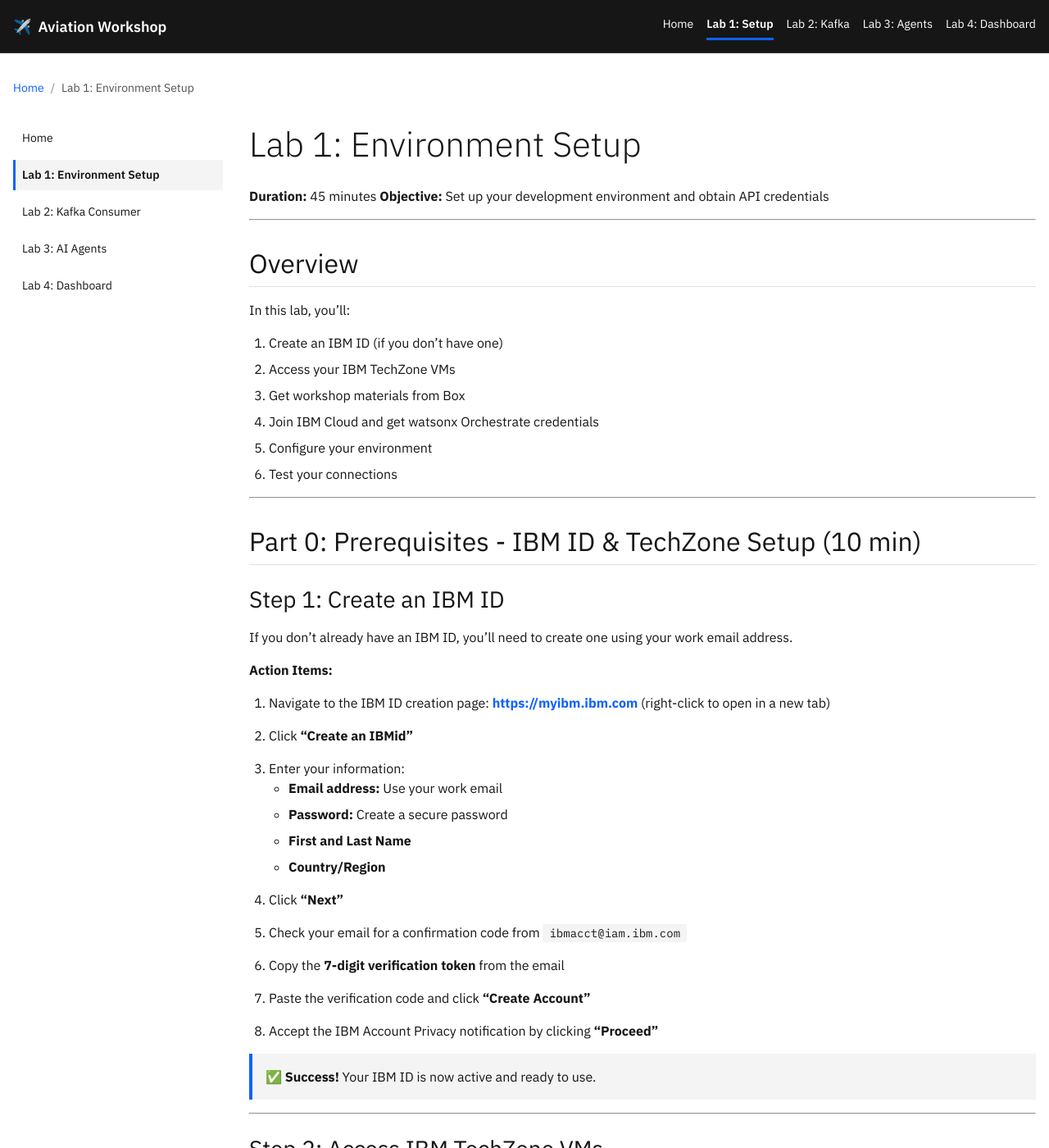
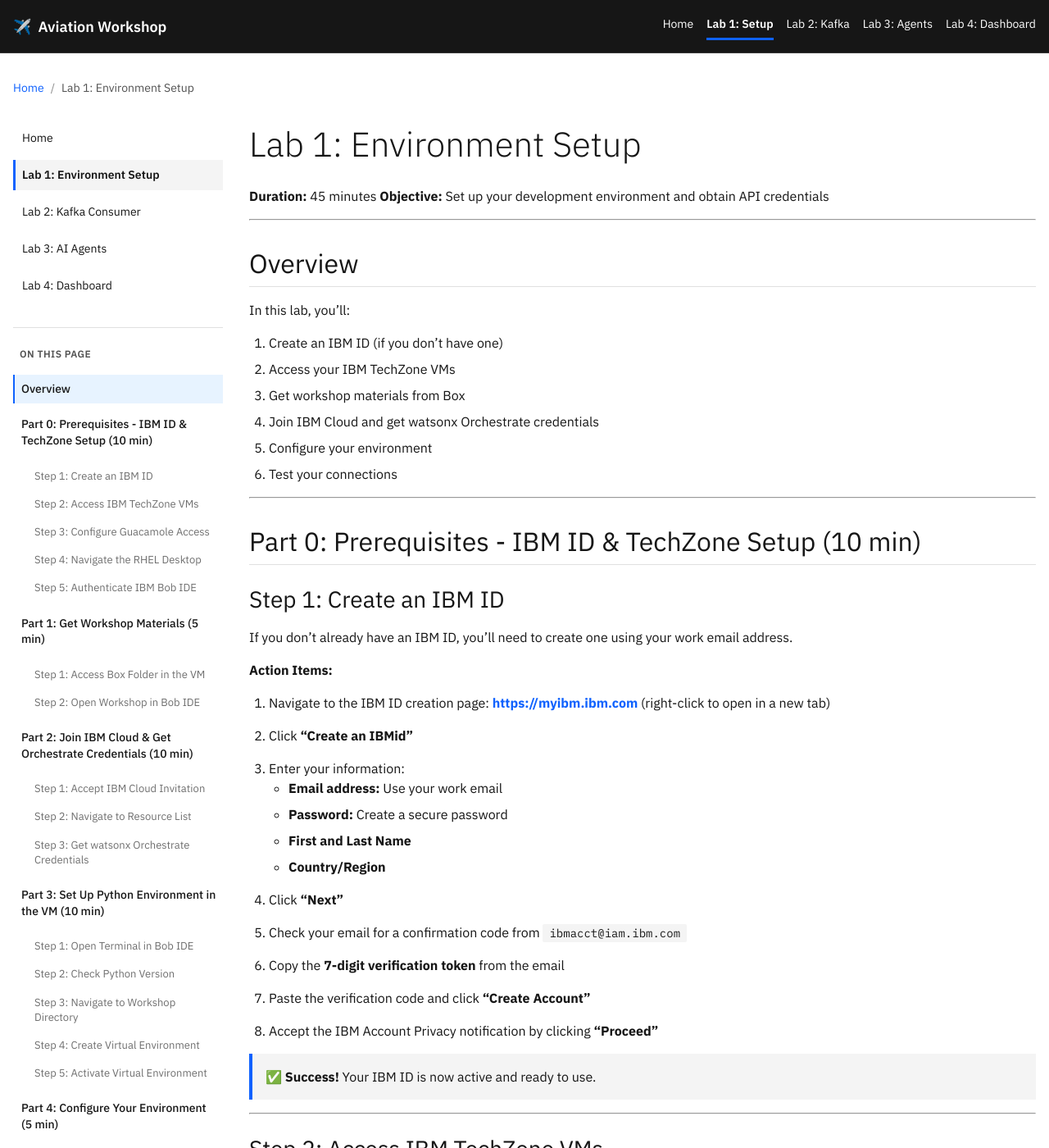
Before and after one commit to joshshiman/aviation-workshop, a Jekyll site: the page built from labs/lab-1-setup/README.md, in a window 1280 px wide and 1400 px high. Shown: the whole window at 82% size. Built offline with Jekyll 4.4.1, drawn with Linux system fonts in a browser that asks for light colours; our own code applies the rules of GitHub Pages for plain Markdown files; some of the changed text lies outside the part shown.

```diff
--- a/_layouts/carbon.html
+++ b/_layouts/carbon.html
@@ -63,6 +63,18 @@
             <li><a href="{{ '/labs/lab-4-dashboard/' | relative_url }}" {% if page.url contains 'lab-4-dashboard' %}class="active"{% endif %}>Lab 4: Dashboard</a></li>
           </ul>
         </nav>
+
+        <!-- On This Page Navigation (for lab pages) -->
+        {% if page.url contains '/labs/' %}
+        <div class="cds-sidebar-toc">
+          <h4 class="cds-sidebar-toc-title">On This Page</h4>
+          <nav aria-label="Table of contents">
+            <ul class="cds-sidebar-toc-nav" id="toc-nav">
+              <!-- Will be populated by JavaScript -->
+            </ul>
+          </nav>
+        </div>
+        {% endif %}
       </aside>
 
       <!-- Main Article -->
@@ -82,5 +94,107 @@
     </p>
     <p>Built with IBM Carbon Design System</p>
   </footer>
+
+  <!-- Table of Contents Generator -->
+  {% if page.url contains '/labs/' %}
+  <script>
+    document.addEventListener('DOMContentLoaded', function() {
+      const article = document.querySelector('article');
+      const tocNav = document.getElementById('toc-nav');
+
+      if (!article || !tocNav) return;
+
+      // Get all h2 and h3 headings from the article
+      const headings = article.querySelectorAll('h2, h3');
+
+      if (headings.length === 0) return;
+
+      // Generate IDs for headings that don't have them
+      headings.forEach((heading, index) => {
+        if (!heading.id) {
+          const text = heading.textContent.trim();
+          const id = text.toLowerCase()
+            .replace(/[^\w\s-]/g, '')
+            .replace(/\s+/g, '-')
+            .replace(/^-+|-+$/g, '');
+          heading.id = id || `heading-${index}`;
+        }
+      });
+
+      // Build the TOC
+      let currentH2Item = null;
+
+      headings.forEach(heading => {
+        const level = heading.tagName.toLowerCase();
+        const text = heading.textContent.trim();
+        const id = heading.id;
+
+        const li = document.createElement('li');
+        const a = document.createElement('a');
+        a.href = `#${id}`;
+        a.textContent = text;
+
+        if (level === 'h2') {
+          li.className = 'toc-h2';
+          li.appendChild(a);
+          tocNav.appendChild(li);
+          currentH2Item = li;
+        } else if (level === 'h3' && currentH2Item) {
+          li.className = 'toc-h3';
+          li.appendChild(a);
+
+          // Create nested ul if it doesn't exist
+          let subList = currentH2Item.querySelector('ul');
+          if (!subList) {
+            subList = document.createElement('ul');
+            subList.className = 'toc-sublist';
+            currentH2Item.appendChild(subList);
+          }
+          subList.appendChild(li);
+        }
+      });
+
+      // Highlight active section on scroll
+      const observer = new IntersectionObserver((entries) => {
+        entries.forEach(entry => {
+          if (entry.isIntersecting) {
+            const id = entry.target.id;
+            const activeLink = tocNav.querySelector(`a[href="#${id}"]`);
+
+            // Remove all active classes
+            tocNav.querySelectorAll('a').forEach(link => {
+              link.classList.remove('active');
+            });
+
+            // Add active class to current link
+            if (activeLink) {
+              activeLink.classList.add('active');
+            }
+          }
+        });
+      }, {
+        rootMargin: '-100px 0px -66%',
+        threshold: 0
+      });
+
+      // Observe all headings
+      headings.forEach(heading => observer.observe(heading));
+
+      // Smooth scroll for TOC links
+      tocNav.querySelectorAll('a').forEach(link => {
+        link.addEventListener('click', (e) => {
+          e.preventDefault();
+          const targetId = link.getAttribute('href').substring(1);
+          const target = document.getElementById(targetId);
+          if (target) {
+            target.scrollIntoView({ behavior: 'smooth', block: 'start' });
+            // Update URL without jumping
+            history.pushState(null, null, `#${targetId}`);
+          }
+        });
+      });
+    });
+  </script>
+  {% endif %}
 </body>
 </html>
--- a/assets/css/carbon-theme.css
+++ b/assets/css/carbon-theme.css
@@ -163,6 +163,87 @@ body {
   background-color: var(--cds-gray-10);
   border-left-color: var(--cds-blue-60);
   font-weight: 600;
+}
+
+/* Table of Contents in Sidebar */
+.cds-sidebar-toc {
+  margin-top: var(--cds-spacing-07);
+  padding-top: var(--cds-spacing-06);
+  border-top: 1px solid var(--cds-gray-20);
+}
+
+.cds-sidebar-toc-title {
+  font-size: 0.75rem;
+  font-weight: 600;
+  text-transform: uppercase;
+  letter-spacing: 0.5px;
+  color: var(--cds-gray-70);
+  margin: 0 0 var(--cds-spacing-05) 0;
+  padding: 0 var(--cds-spacing-03);
+}
+
+.cds-sidebar-toc-nav {
+  list-style: none;
+  padding: 0;
+  margin: 0;
+}
+
+.cds-sidebar-toc-nav li {
+  margin-bottom: 0;
+}
+
+.cds-sidebar-toc-nav li.toc-h2 {
+  margin-bottom: var(--cds-spacing-03);
+}
+
+.cds-sidebar-toc-nav a {
+  display: block;
+  padding: var(--cds-spacing-03);
+  color: var(--cds-gray-70);
+  text-decoration: none;
+  font-size: 0.875rem;
+  line-height: 1.4;
+  border-left: 2px solid transparent;
+  transition: all 0.11s cubic-bezier(0.2, 0, 0.38, 0.9);
+}
+
+.cds-sidebar-toc-nav li.toc-h2 > a {
+  font-weight: 500;
+  color: var(--cds-gray-100);
+}
+
+.cds-sidebar-toc-nav a:hover {
+  background-color: var(--cds-gray-10);
+  border-left-color: var(--cds-gray-40);
+  color: var(--cds-gray-100);
+}
+
+.cds-sidebar-toc-nav a.active {
+  background-color: #e7f3ff;
+  border-left-color: var(--cds-blue-60);
+  color: var(--cds-blue-70);
+  font-weight: 600;
+}
+
+/* Nested TOC items (h3) */
+.toc-sublist {
+  list-style: none;
+  padding: 0;
+  margin: var(--cds-spacing-03) 0 0 0;
+}
+
+.cds-sidebar-toc-nav li.toc-h3 > a {
+  padding-left: var(--cds-spacing-06);
+  font-size: 0.8125rem;
+  color: var(--cds-gray-60);
+}
+
+.cds-sidebar-toc-nav li.toc-h3 > a:hover {
+  color: var(--cds-gray-100);
+}
+
+.cds-sidebar-toc-nav li.toc-h3 > a.active {
+  color: var(--cds-blue-70);
 }
 
 /* Typography */
```
